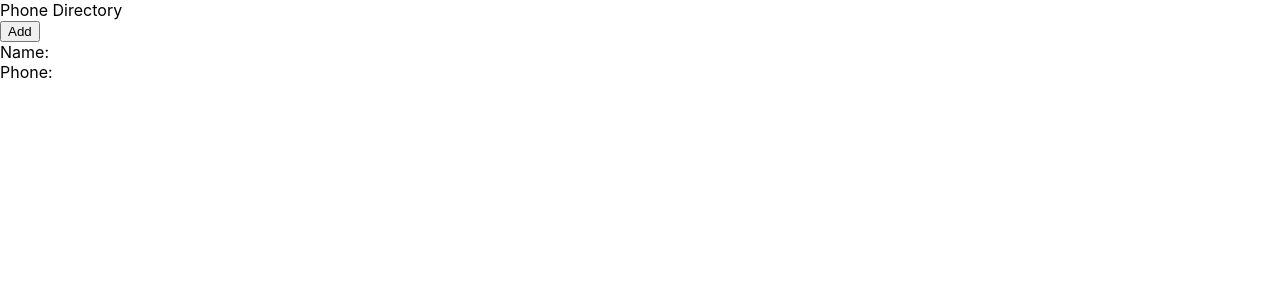
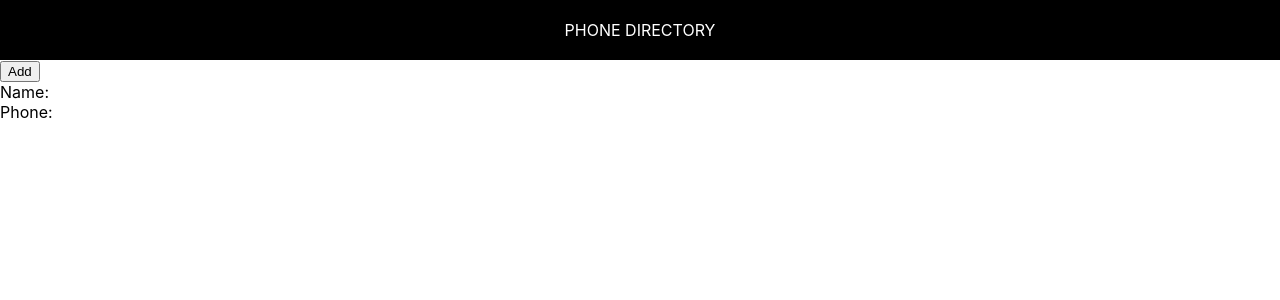
Before and after one commit to nathsagar96/phone-directory, a React (Create React App) app: page / in a window 1280 px wide. Shown: the top 300 px of the page. Built offline with nearby package versions, Linux system fonts and the light colour scheme.

Commit message:
Styled ‘Header’ (Inline Styling)

```diff
--- a/src/App.js
+++ b/src/App.js
@@ -4,13 +4,13 @@ import Header from './Header';
 function App() {
   return (
     <div>
-      <Header/>
+      <Header />
       <button>Add</button>
       <div>
         <span>Name: </span>
-        <br/>
+        <br />
         <span>Phone: </span>
-        </div>
+      </div>
     </div>
   );
 }
--- a/src/Header.js
+++ b/src/Header.js
@@ -1,10 +1,18 @@
 import React from 'react';
 
 function Header() {
+  const headerStyle = {
+    textAlign: 'center',
+    padding: 20,
+    background: '#000',
+    color: '#fff',
+    textTransform: 'uppercase'
+  };
+
   return (
-  <div className="header">
-    Phone Directory
-  </div>
+    <div className="header" style={headerStyle}>
+      Phone Directory
+    </div>
   );
 }
 
```
